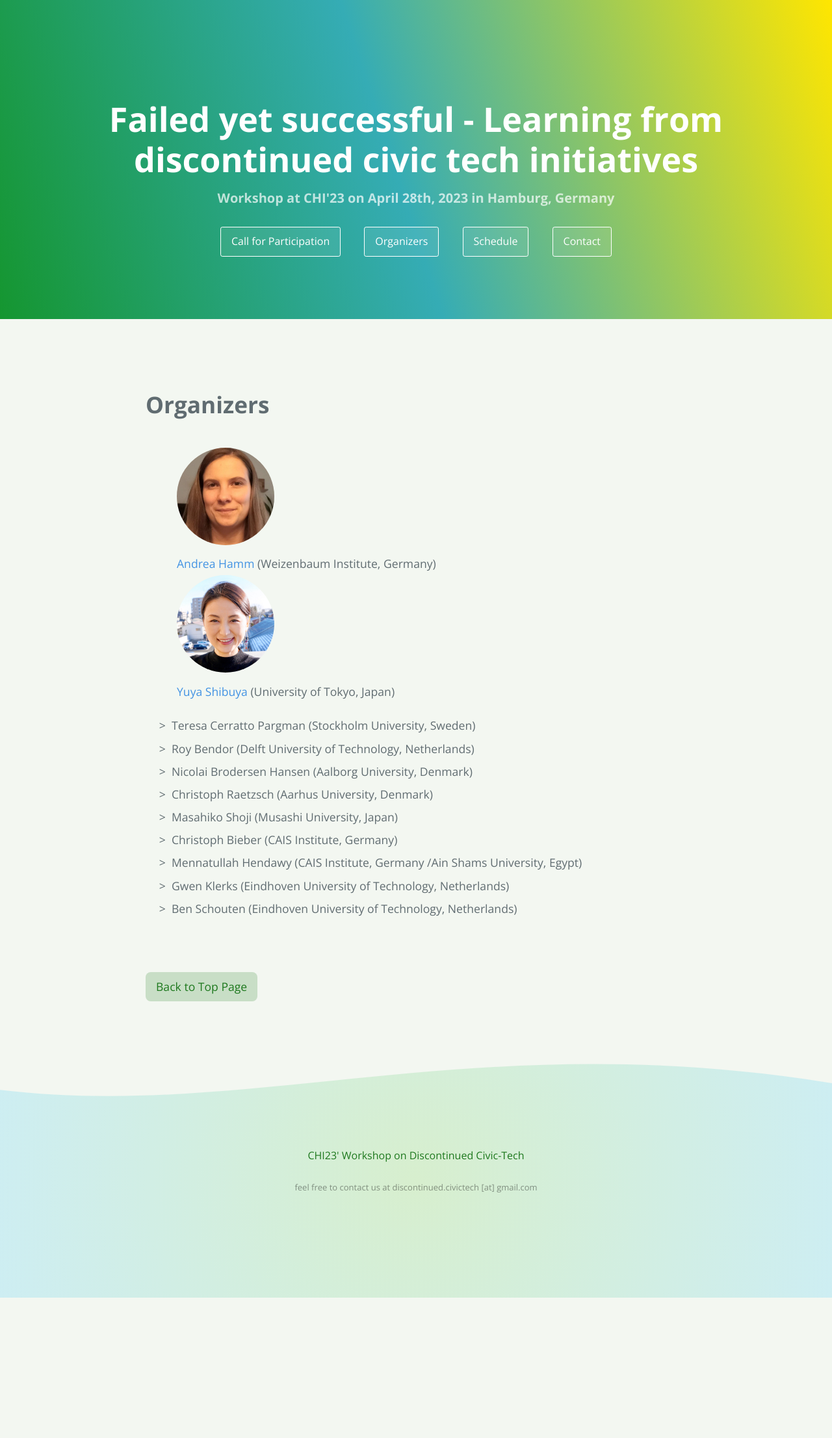
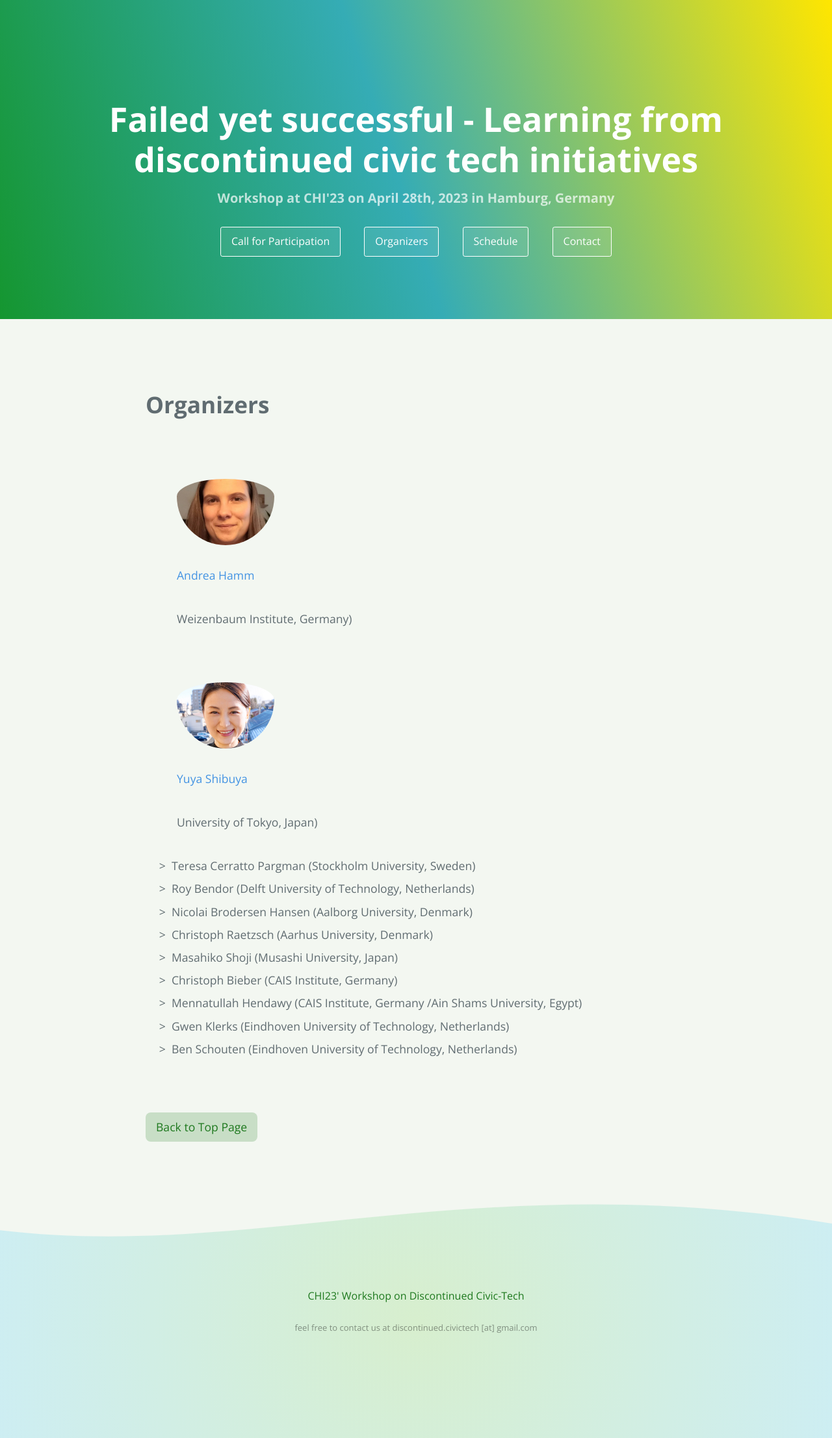
Before and after one commit to discontinued-civictech/discontinued-civictech.github.io, a Jekyll site: the page built from organizers.md, in a window 1280 px wide. Shown: the whole page at 65% size. Built offline with Jekyll 4.4.1, drawn with Linux system fonts in a browser that asks for light colours; our own code applies the rules of GitHub Pages for plain Markdown files; before the commit the page ends 1997 px from its top, so only the background shows below that.

Commit message:
Update style

```diff
--- a/_sass/jekyll-theme-cayman.scss
+++ b/_sass/jekyll-theme-cayman.scss
@@ -271,6 +271,7 @@ a {
     padding-left: 3rem;
   }
   .profile-photo {
+    padding-top: 3rem;
     width:150px;
     height: 150px;
     border-radius: 50%;
--- a/organizers.md
+++ b/organizers.md
@@ -6,10 +6,12 @@ layout: default
 
 <div class="profile-wrapper">
 <img src="files/profile_photos/andreahamm.jpg" class="profile-photo">
-<br><a href="https://www.weizenbaum-institut.de/portrait/p/andrea-hamm/#page=1&sort=date">Andrea Hamm</a> (Weizenbaum Institute, Germany)</div>
+<p><a href="https://www.weizenbaum-institut.de/portrait/p/andrea-hamm/#page=1&sort=date">Andrea Hamm</a></p>
+<p>Weizenbaum Institute, Germany)</p></div>
 <div class="profile-wrapper">
 <img src="files/profile_photos/yuyashibuya.jpeg" class="profile-photo">
-<br><a href="https://www.yuyashibuya.com/">Yuya Shibuya</a> (University of Tokyo, Japan)</div>
+<p><a href="https://www.yuyashibuya.com/">Yuya Shibuya</a></p>
+<p>University of Tokyo, Japan)</p></div>
 * Teresa Cerratto Pargman (Stockholm University, Sweden)
 * Roy Bendor (Delft University of Technology, Netherlands)
 * Nicolai Brodersen Hansen (Aalborg University, Denmark)
```
